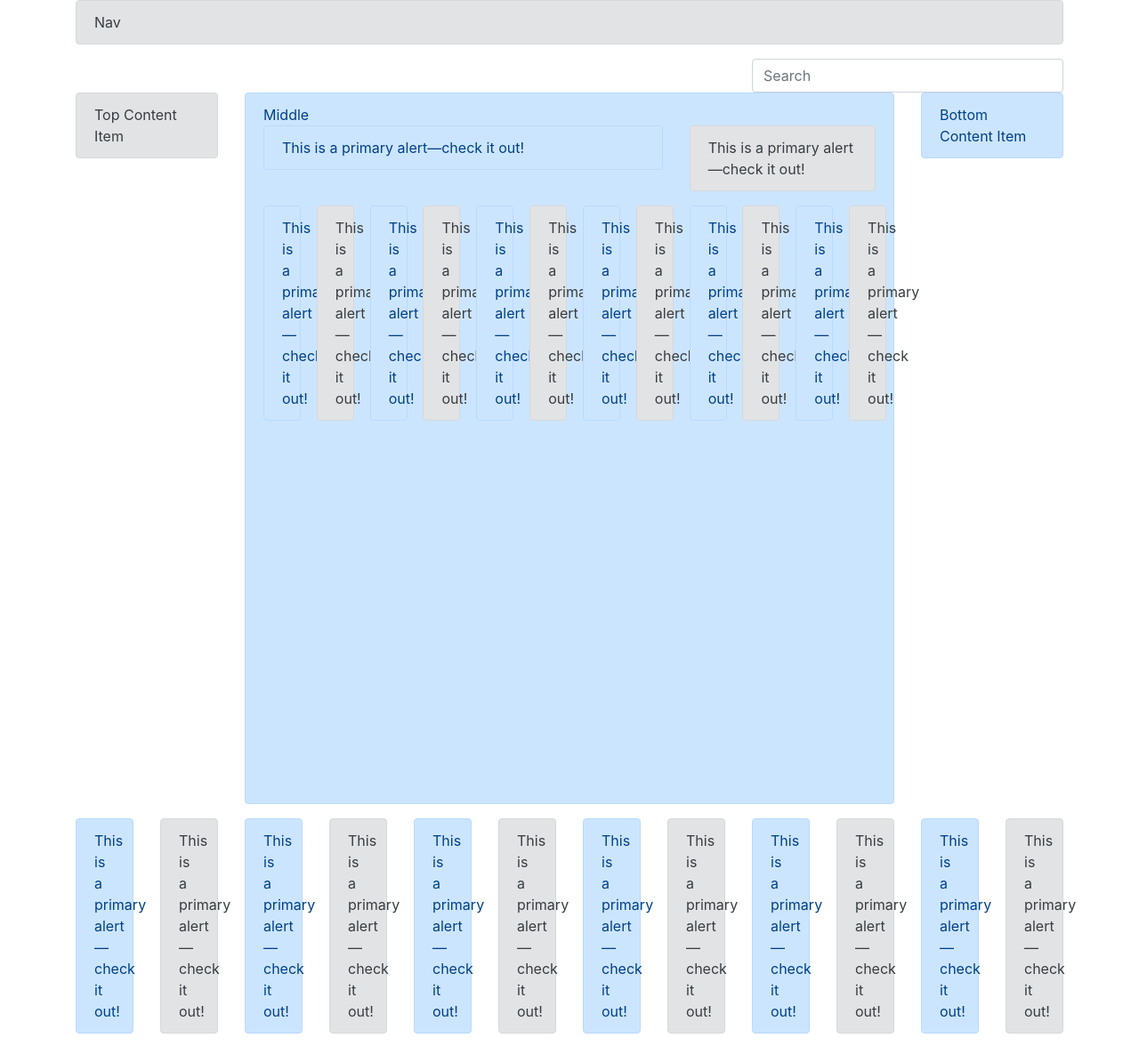
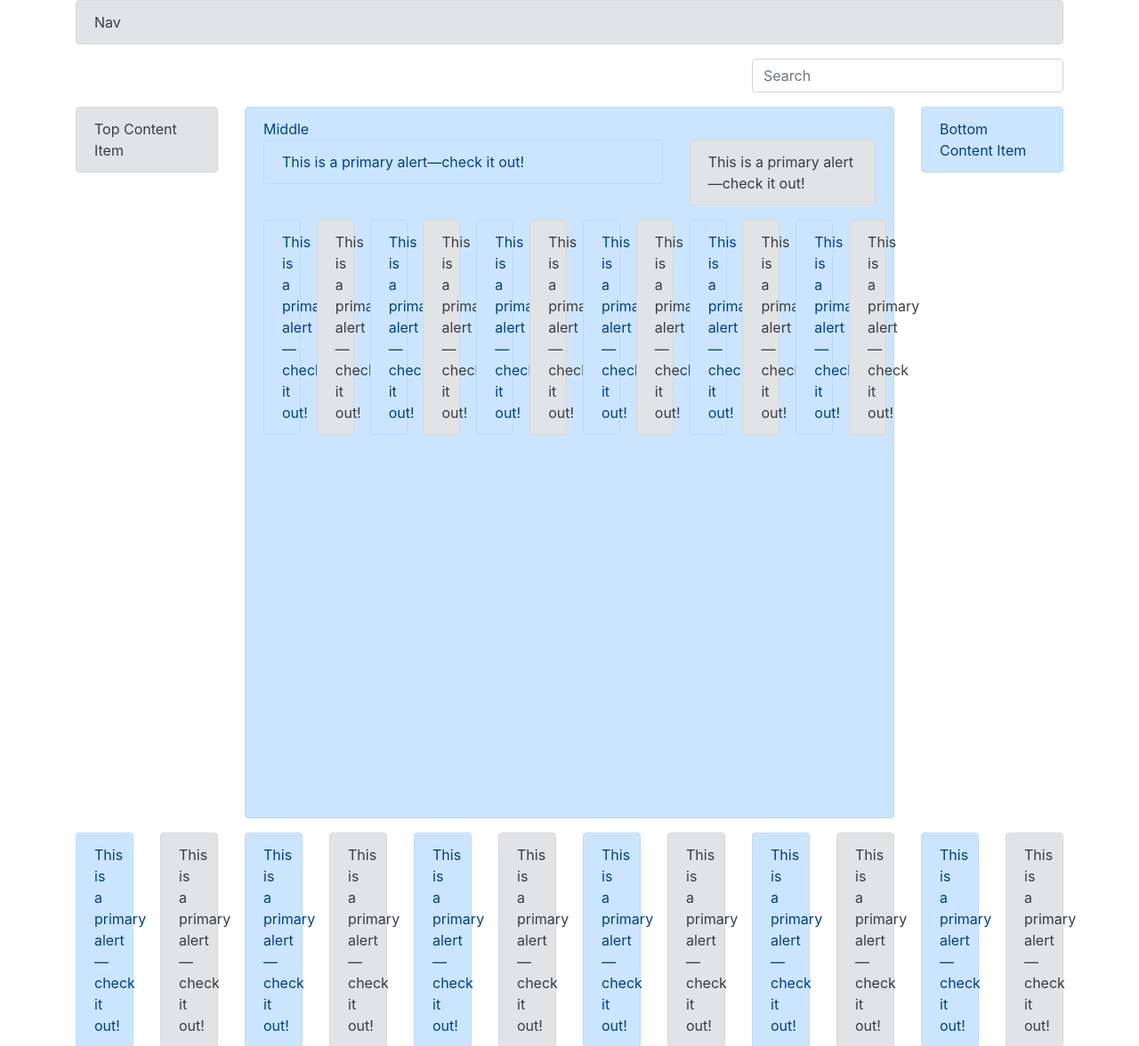
Before and after one commit to RommelTJ/ecommerce, a Django app: page /bootstrap/ in a window 1280 px wide. Shown: the top 1176 px of the page at 89% size. Run offline with Django 3.2, Linux system fonts and the light colour scheme; parts of the project's set-up code (start-up, migrations or seed data) failed here and were passed over; some libraries are stand-ins or nearby versions.

Commit message:
Spacing with Margin & Padding

```diff
--- a/src/templates/bootstrap/example.html
+++ b/src/templates/bootstrap/example.html
@@ -21,7 +21,7 @@
 
     </div>
 
-    <div class='row'>
+    <div class='row mb-3'>
 
         <div class='col-12 col-sm-12 col-md-6 col-lg-4 ml-auto'>
             <input type='text' class='form-control' placeholder="Search">
@@ -29,12 +29,12 @@
 
     </div>
     <div class='row'>
-        <div class='col-11 ml-auto mr-auto col-lg-2 order-12'>
+        <div class='col-11 mx-auto col-lg-2 order-12'>
             <div class="alert alert-primary" role="alert">
                 Bottom Content Item
             </div>
         </div>
-        <div class='col-11 col-lg-8 ml-auto mr-auto order-6' >
+        <div class='col-11 col-lg-8 mx-auto order-6' >
             <div class="alert alert-primary" role="alert" style='min-height: 800px;'>
                 Middle
 
```
